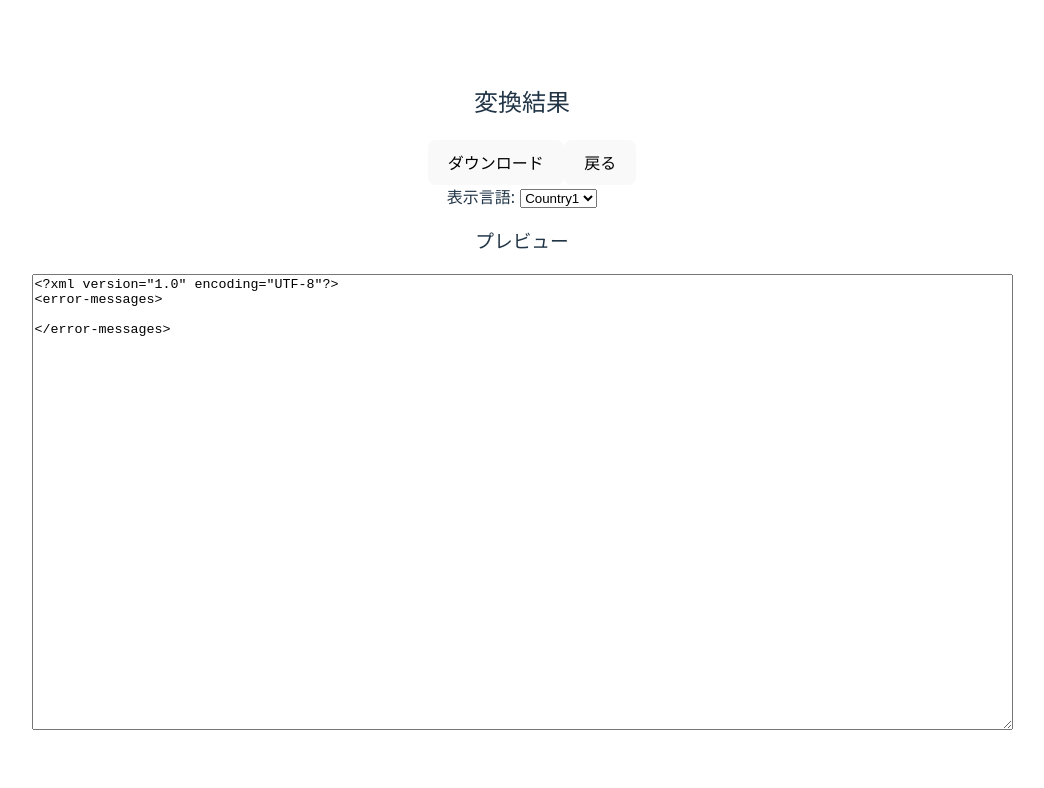
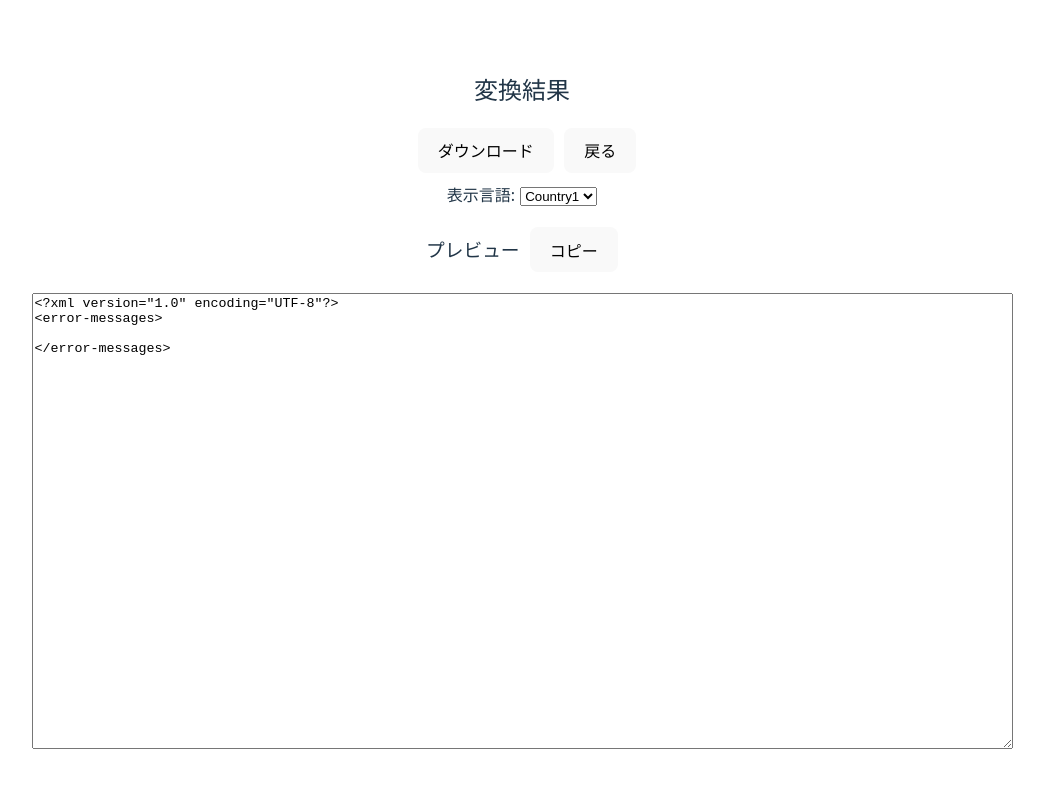
Before and after one commit to shinya-git-jp/ResourceConvert, a React (Vite) app in the folder view/: page /error-messages-xml in a window 1280 px wide. Shown: the top 788 px of the page, without its empty margins (118-1162 px from the left). Built offline with nearby package versions, Linux system fonts and the light colour scheme.

Commit message:
変換結果の内容をコピーできるように修正

```diff
--- a/view/src/errorMessage/ErrorMessageConvert.tsx
+++ b/view/src/errorMessage/ErrorMessageConvert.tsx
@@ -1,4 +1,4 @@
-import React, { useState } from "react";
+import React, { useState, useRef } from "react";
 import { useLocation, useNavigate } from "react-router-dom";
 import type { ErrorMessage } from "../types/ErrorMessage";
 
@@ -9,6 +9,7 @@ const ErrorMessageXmlConvert: React.FC = () => {
 
     const [messages] = useState<ErrorMessage[]>(initialMessages);
     const [selectedLang, setSelectedLang] = useState<keyof ErrorMessage>("country1");
+    const previewTextareaRef = useRef<HTMLTextAreaElement>(null);
 
 
     const generateXmlPreview = () => {
@@ -73,15 +74,26 @@ const ErrorMessageXmlConvert: React.FC = () => {
         }
     };
 
+    const handleCopyPreview = () => {
+        const textToCopy = generateXmlPreview();
+        navigator.clipboard.writeText(textToCopy)
+        .then(() => {
+            alert('コピーしました');
+        })
+        .catch(err => {
+            console.error('コピーに失敗しました:', err);
+            alert('コピーに失敗しました。');
+        });
+    };
+
     return (
         <div style={{ padding: "20px" }}>
             <h2>変換結果</h2>
-            {/* ダウンロードボタンは一旦残しますが、上記の注意点があります */}
-            <button onClick={handleDownload} style={{ marginLeft: "20px" }}>
+            <button onClick={handleDownload} style={{ marginLeft: "10px" }}>
                 ダウンロード
             </button>
-            <button onClick={() => navigate(-1)}>戻る</button>
-            <div style={{ marginBottom: "10px" }}>
+            <button onClick={() => navigate(-1)} style={{ marginLeft: "10px" }}>戻る</button>
+            <div style={{ marginBottom: "10px", marginTop: "10px" }}>
                 表示言語:
                 <select
                     value={selectedLang}
@@ -96,10 +108,15 @@ const ErrorMessageXmlConvert: React.FC = () => {
                 </select>
             </div>
 
-            <h3>プレビュー</h3>
+            <div style={{ display: 'flex', alignItems: 'center', justifyContent: 'center', marginBottom: '10px' }}>
+                <h3>プレビュー</h3>
+                <button onClick={handleCopyPreview} style={{ marginLeft: "10px" }}>
+                    コピー
+                </button>
+            </div>
             <textarea
+                ref={previewTextareaRef}
                 readOnly
-                // generateXmlPreview は location.state からの messages を使う
                 value={generateXmlPreview()}
                 rows={30}
                 cols={120}
--- a/view/src/message/MessageResourceConvert.tsx
+++ b/view/src/message/MessageResourceConvert.tsx
@@ -1,6 +1,6 @@
 import { useLocation } from "react-router-dom";
 import { useNavigate } from "react-router-dom";
-import { useState } from "react";
+import { useState, useRef } from "react";
 import "../App.css";
 
 interface EditableLabel {
@@ -20,6 +20,7 @@ export const MessageResourceConvert = () => {
   const initialLabels: EditableLabel[] = (location.state as { labels: EditableLabel[] })?.labels || [];
   const [labels] = useState<EditableLabel[]>(initialLabels);
   const [selectedCountry, setSelectedCountry] = useState<keyof EditableLabel>("country1");
+  const previewTextareaRef = useRef<HTMLTextAreaElement>(null);
 
   // ダウンロード用バックエンド呼び出し
   const handleDownload = async () => {
@@ -58,12 +59,34 @@ export const MessageResourceConvert = () => {
   }
 };
 
+  const handleCopyPreview = () => {
+    if (previewTextareaRef.current) {
+      const textToCopy = previewTextareaRef.current.value;
+      navigator.clipboard.writeText(textToCopy)
+        .then(() => {
+          alert('コピーしました');
+        })
+        .catch(err => {
+          console.error('コピーに失敗しました:', err);
+          alert('コピーに失敗しました。');
+        });
+    }
+  };
+
+  const generatePreviewText = () => {
+    return labels.map(label => {
+        const key = label.messageId || label.objectID;
+        const value = label[selectedCountry] || "";
+        return `${key}=${value}`;
+      }).join("\n");
+  }
+
   return (
     <div className="App">
       <h2>変換結果</h2>
       <button onClick={handleDownload}>ダウンロード</button>
-      <button onClick={() => navigate(-1)}>戻る</button>
-      <div style={{ marginBottom: "16px" }}>
+      <button onClick={() => navigate(-1)} style={{ marginLeft: "10px" }}>戻る</button>
+      <div style={{ marginBottom: "16px", marginTop: "16px" }}>
         表示言語:
         <select
           value={selectedCountry}
@@ -77,14 +100,17 @@ export const MessageResourceConvert = () => {
         </select>
       </div>
 
-      <h3>プレビュー</h3>
+      <div style={{ display: 'flex', alignItems: 'center', justifyContent: 'center', marginBottom: '10px' }}>
+          <h3>プレビュー</h3>
+          <button onClick={handleCopyPreview} style={{ marginLeft: "10px" }}>
+              コピー
+          </button>
+      </div>
+
       <textarea
+        ref={previewTextareaRef}
         readOnly
-        value={labels.map(label => {
-          const key = label.messageId || label.objectID;
-          const value = label[selectedCountry] || "";
-          return `${key}=${value}`;
-        }).join("\n")}
+        value={generatePreviewText()}
         rows={50}
         cols={100}
         style={{ whiteSpace: "pre-wrap" }}
```
